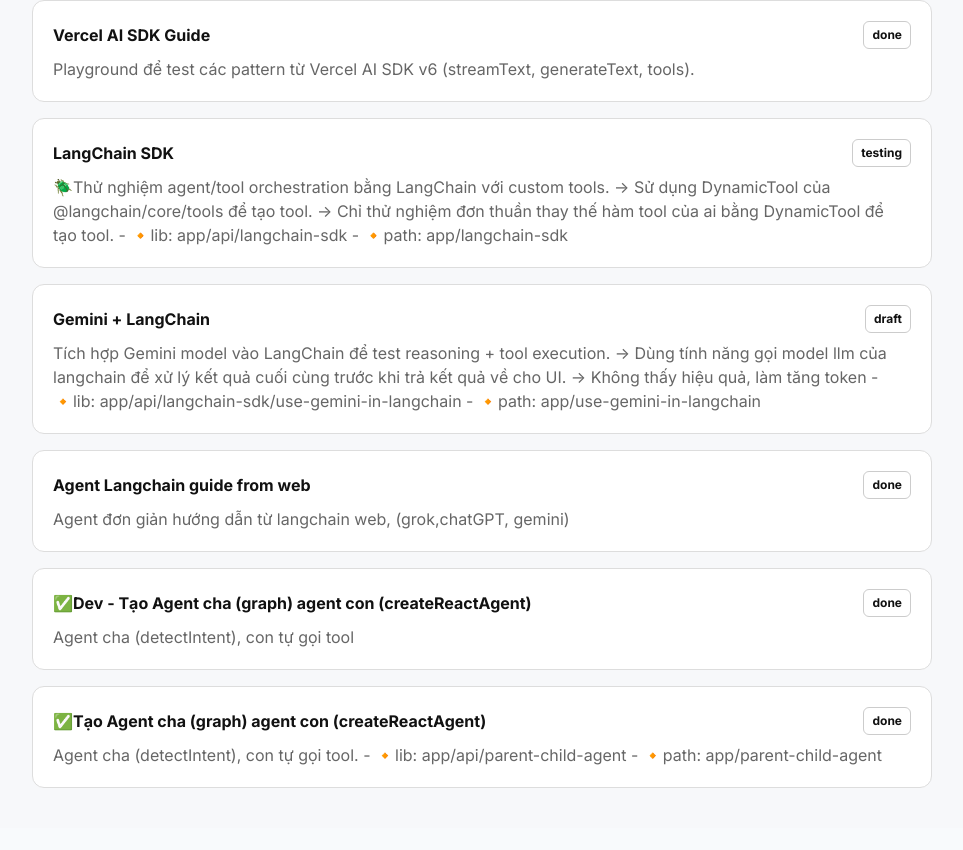
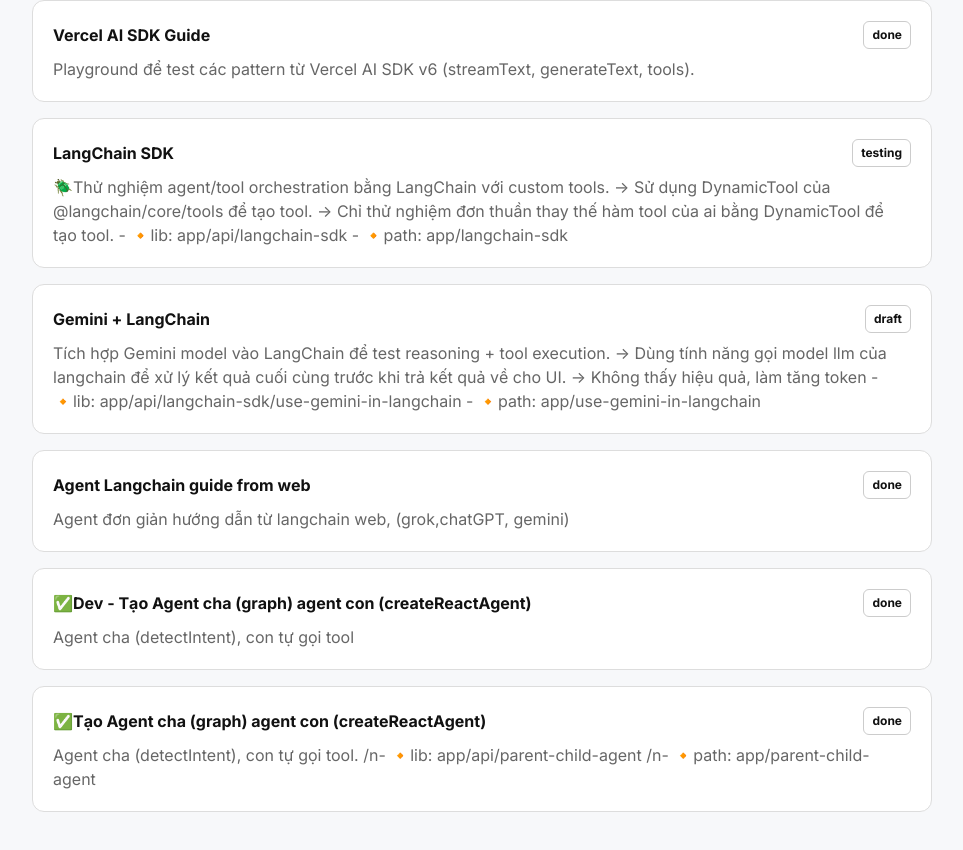
Before and after one commit to phxbinh/TrungNguyen, a Next.js app: page / in a window 1280 px wide. Shown: the part 1042-1892 px from the top of the page, without its empty margins (8-971 px from the left). Before the commit the page ends 1870 px from the top, so only its background shows below. Built offline with nearby package versions, Linux system fonts and the light colour scheme.

Commit message:
Update page.tsx

```diff
--- a/src/app/page.tsx
+++ b/src/app/page.tsx
@@ -155,8 +155,8 @@ Khai báo các tools, sau đó:
     title: '✅Tạo Agent cha (graph) agent con (createReactAgent)',
     summary:
       `Agent cha (detectIntent), con tự gọi tool.
-- 🔸lib: app/api/parent-child-agent
-- 🔸path: app/parent-child-agent
+/n- 🔸lib: app/api/parent-child-agent
+/n- 🔸path: app/parent-child-agent
 `,
     status: 'done',
   },
```
